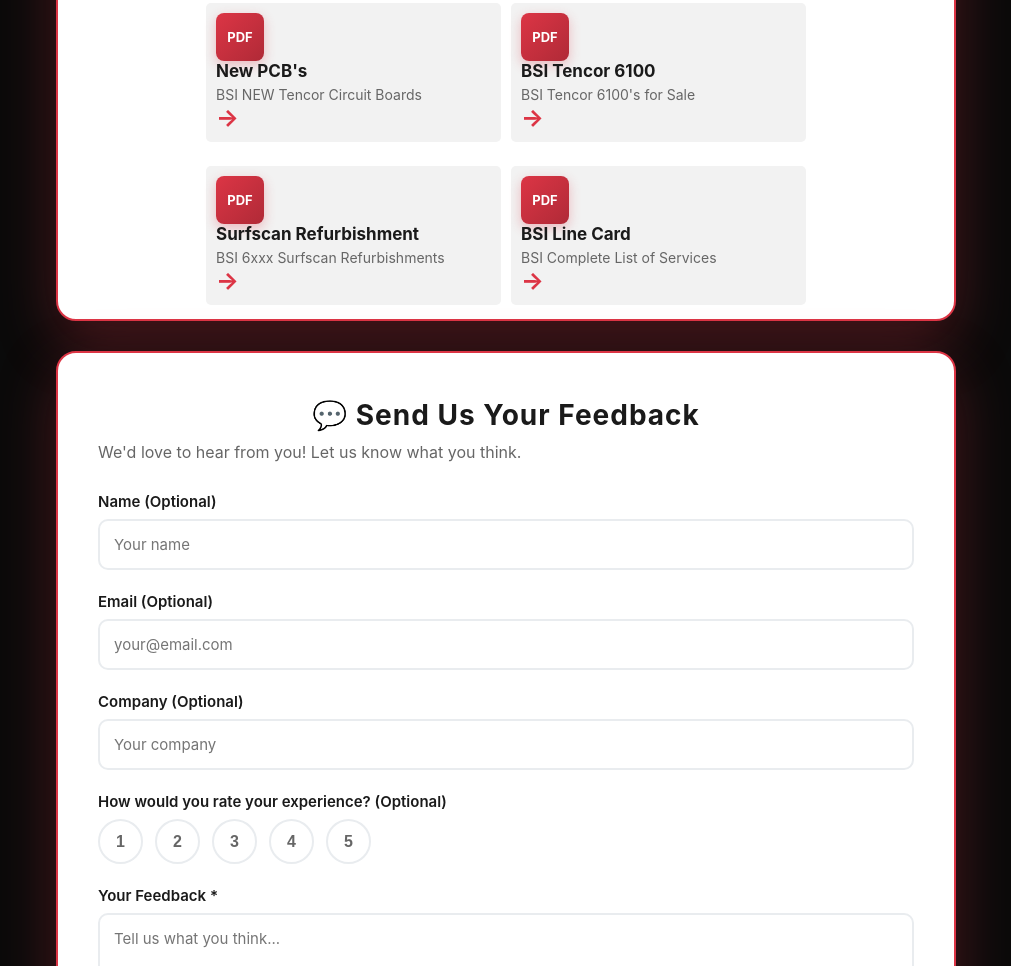
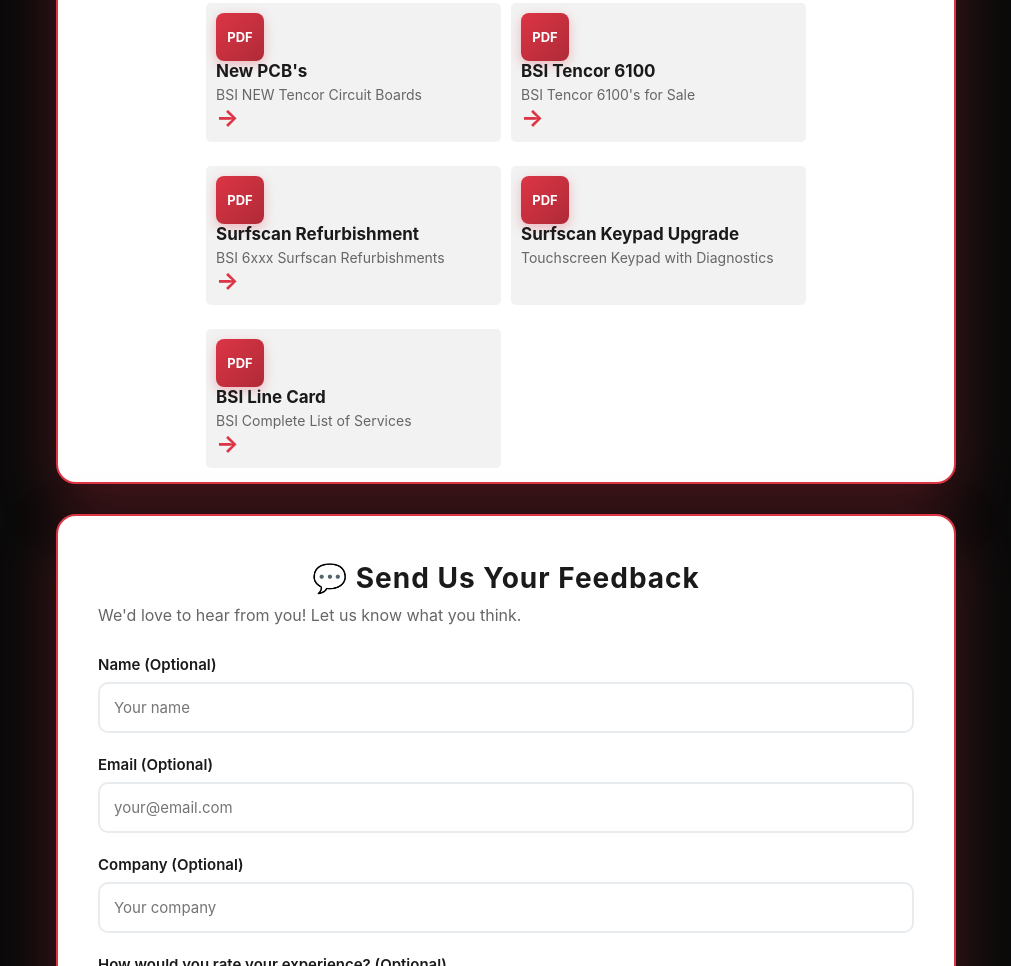
Before and after one commit to jasonluyk/BSI_Updates, a website: page public/index.html in a window 1280 px wide. Shown: the part 1676-2642 px from the top of the page, without its empty margins (134-1145 px from the left). Drawn offline with Linux system fonts and the light colour scheme.

Commit message:
Style Updates

```diff
--- a/package.json
+++ b/package.json
@@ -10,6 +10,7 @@
   "license": "ISC",
   "dependencies": {
     "cors": "^2.8.5",
+    "dotenv": "^17.2.3",
     "express": "^5.1.0",
     "helmet": "^8.1.0",
     "morgan": "^1.10.1",
--- a/public/index.html
+++ b/public/index.html
@@ -552,6 +552,14 @@
                 <div class="arrow">→</div>
             </a>
 
+            <a href="BSI KyPad Display 10 2 25.pdf" class="pdf-item" target="_blank">
+                <div class="pdf-icon">PDF</div>
+                <div class="pdf-info">
+                    <div class="pdf-title">Surfscan Keypad Upgrade</div>
+                    <div class="pdf-description">Touchscreen Keypad with Diagnostics</div>
+                </div>
+            </a>
+
             <a href="/pdfs/BSI Line Card Rev 10 2024.pdf" class="pdf-item" target="_blank">
                 <div class="pdf-icon">PDF</div>
                 <div class="pdf-info">
```
Also changed, not shown: 2 other files.
